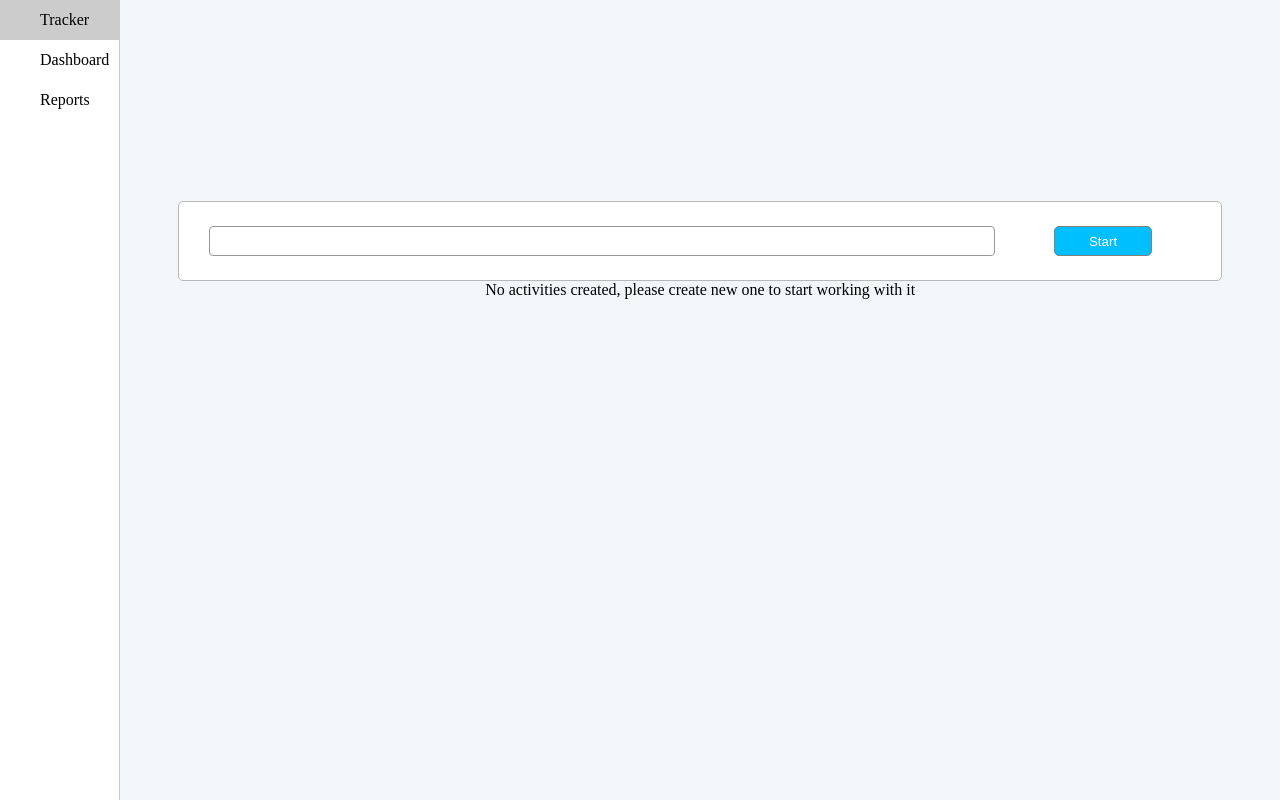
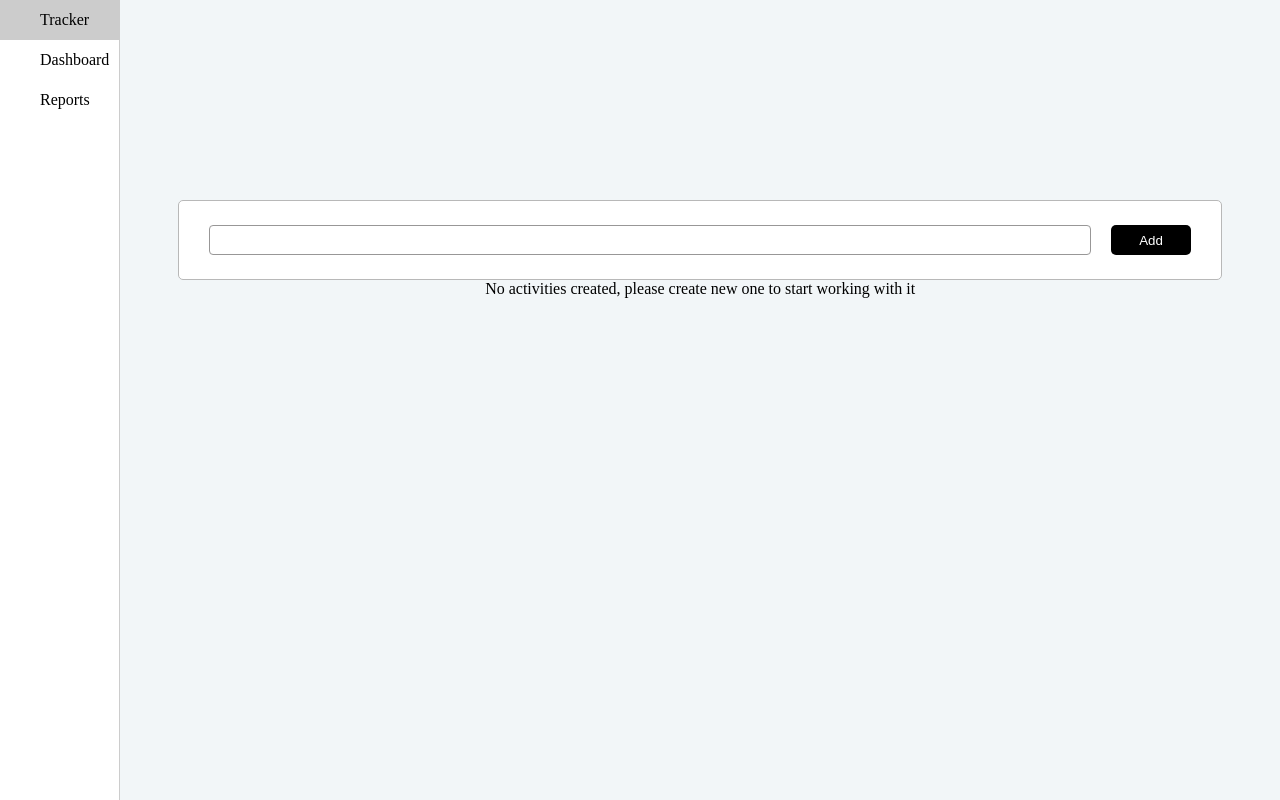
Before and after one commit to albinabaliuk/tracker, a React app: page /tracker in a window 1280 px wide. Built offline with nearby package versions, Linux system fonts and the light colour scheme; some icons are missing.

Commit message:
Added start and end date

```diff
--- a/package.json
+++ b/package.json
@@ -40,6 +40,7 @@
     "jest-circus": "26.6.0",
     "jest-resolve": "26.6.0",
     "jest-watch-typeahead": "0.6.1",
+    "luxon": "^1.25.0",
     "mini-css-extract-plugin": "0.11.3",
     "node-sass": "4.14.1",
     "optimize-css-assets-webpack-plugin": "5.0.4",
@@ -150,5 +151,8 @@
     "presets": [
       "react-app"
     ]
+  },
+  "devDependencies": {
+    "@types/luxon": "^1.25.0"
   }
 }
--- /dev/null
+++ b/src/shared/components/Button.js
@@ -0,0 +1,19 @@
+import styled from 'styled-components'
+
+const Button = styled.button`
+  background-color: ${props => props.customColor ? props.customColor : 'deepskyblue'};
+  min-width: 80px;
+  height: 30px;
+  border-radius: 5px;
+  color: white;
+  cursor: pointer;
+  outline: none;
+  border: none;
+  transition: all .3s ease;
+
+  &:hover {
+    opacity: .8;
+  }
+`
+
+export default Button
--- /dev/null
+++ b/src/tracker/components/DateRange.js
@@ -0,0 +1,53 @@
+import React  from 'react'
+import styled from 'styled-components'
+import { DateTime } from 'luxon'
+
+const Wrapper = styled.div`
+  display: flex;
+  flex-direction: row;
+`
+
+const DateElement = styled.div`
+
+`
+
+const Dash = styled.div`
+  &::after {
+    content: '-';
+    margin: 0 10px;
+  }
+`
+
+const getDate = (timestamp) => {
+  return timestamp
+    ? DateTime
+      .fromMillis(timestamp)
+      .toLocaleString(DateTime.TIME_WITH_SECONDS)
+    : '00:00:00'
+}
+
+const DateRange = (props) => {
+  const {
+    activity
+  } = props
+
+  const startDate = getDate(activity.startDate)
+  const endDate = getDate(activity.endDate)
+
+  return (
+    <Wrapper>
+      <DateElement>
+        {startDate}
+      </DateElement>
+
+      <Dash />
+
+      <DateElement>
+        {endDate}
+      </DateElement>
+    </Wrapper>
+  )
+
+}
+
+export default DateRange
--- /dev/null
+++ b/src/tracker/components/ItemControls.js
@@ -0,0 +1,29 @@
+import React  from 'react'
+import Button from '../../shared/components/Button'
+
+const ItemControls = (props) => {
+  const {
+    activity,
+    onStop,
+    onStart
+  } = props
+
+  return activity.isActive
+    ? (
+      <Button
+        customColor='#f44336'
+        onClick={onStop}
+      >
+        Stop
+      </Button>
+    )
+    : (
+      <Button
+        onClick={onStart}
+      >
+        Start
+      </Button>
+    )
+}
+
+export default ItemControls
--- a/src/tracker/components/index.js
+++ b/src/tracker/components/index.js
@@ -1,7 +1,8 @@
 import React, { useState } from 'react'
 import styled from 'styled-components'
-
-import { ReactComponent as AddProjectIcon } from '../../shared/assets/icons/plus-blue.svg'
+import Button from '../../shared/components/Button'
+import ItemControls from './ItemControls'
+import DateRange from './DateRange'
 
 const Main = styled.div`
   display: flex;
@@ -18,7 +19,6 @@ const Wrapper = styled.div`
   flex-direction: column;
   width: 100%;
   height: 100%;
-  justify-content: center;
   align-items: center;
 `
 
@@ -26,15 +26,15 @@ const AddNewProject = styled.div`
   width: 90%;
   height: 80px;
   border: #b8b8b8 solid .7px;
-  margin-top: -300px;
+  margin-top: 200px;
   border-radius: 5px;
   background-color: white;
   align-items: center;
   padding: 0px 30px;
 
   display: grid;
-  grid-template-columns: 80% 20%;
-  grid-column-gap: 4%;
+  grid-template-columns: auto 80px;
+  grid-column-gap: 20px;
 `
 
 const InputArea = styled.input`
@@ -46,13 +46,8 @@ const InputArea = styled.input`
   padding: 0px 20px;
 `
 
-const Item = styled.div`
-  display: grid;
-  grid-template-columns: 30% auto;
-  cursor: pointer;
-  grid-column-gap: 5%;
+const ItemTitle = styled.div`
 
-  color: #6abae5;
 `
 
 const Icon = styled.div`
@@ -71,31 +66,36 @@ const TimingBar = styled.div`
   background-color: white;
   align-items: center;
   display: grid;
-  grid-template-columns: 80% 20%;
-  grid-column-gap: 10%;
-`
-
-const StartButton = styled.button`
-  background-color: deepskyblue;
-  border: gray 1px solid;
-  width: 50%;
-  height: 30px;
-  border-radius: 5px;
-  color: white;
-  margin-left: 20px;
-  cursor: pointer;
-  outline: none;
-  transition: all .3s ease;
-
-  &:hover {
-    background-color: #70a0b1;
-  }
+  grid-template-columns: auto auto 80px;
+  grid-column-gap: 10px;
+  padding: 0 30px;
 `
 
 const Tracker = () => {
   const [activities, updateActivities] = useState([])
   const [inputValue, updateInputValue] = useState('')
 
+
+  const onStart = (index) => () => {
+    const newActivities = [...activities]
+
+    newActivities[index].isActive = true
+
+    if(!newActivities[index].startDate) {
+      newActivities[index].startDate = Date.now()
+    }
+
+    updateActivities(newActivities)
+  }
+
+  const onStop = (index) => () => {
+    const newActivities = [...activities]
+
+    newActivities[index].isActive = false
+    newActivities[index].endDate = Date.now()
+
+    updateActivities(newActivities)
+  }
 
   const onInputChange = (e) => {
     updateInputValue(e.target.value)
@@ -137,11 +137,12 @@ const Tracker = () => {
           value={inputValue}
           onChange={onInputChange}
         />
-        <StartButton
+        <Button
           onClick={addActivity}
+          customColor='#000000'
         >
-          Start
-        </StartButton>
+          Add
+        </Button>
 
       </AddNewProject>
 
@@ -155,9 +156,18 @@ const Tracker = () => {
           : (
             activities.map((activity, index) => (
               <TimingBar key={index}>
-                <div>
+                <ItemTitle>
                   {activity.title}
-                </div>
+                </ItemTitle>
+
+                <DateRange activity={activity}/>
+
+                <ItemControls
+                  activity={activity}
+                  onStart={onStart(index)}
+                  onStop={onStop(index)}
+                />
+
               </TimingBar>
             ))
           )
```
Also changed, not shown: 2 other files (tests, documents, lock files or other folders).
